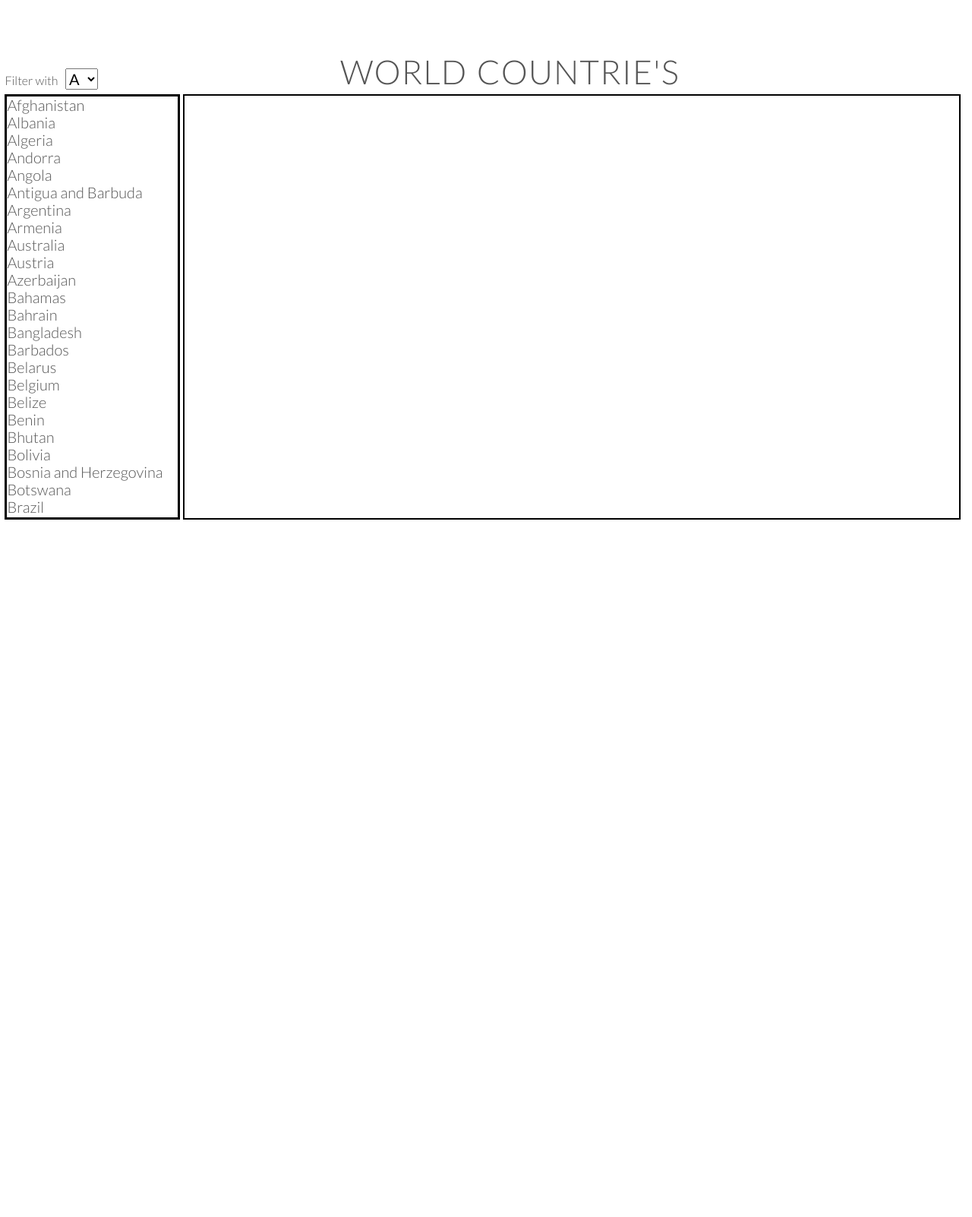
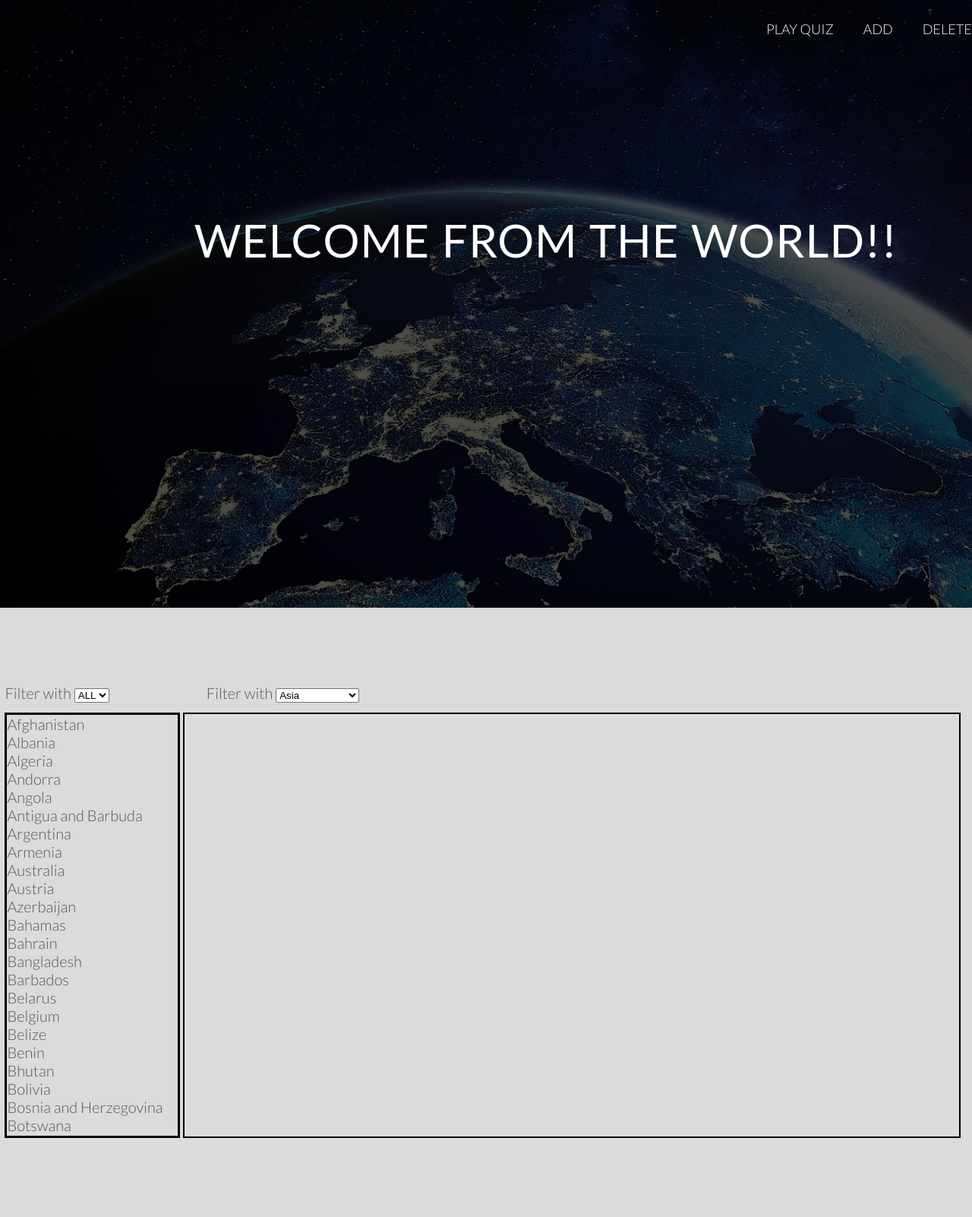
Before and after one commit to saiphyozinko123/worldfactbook, a Flask app: page / in a window 1280 px wide. Shown: the whole page at 76% size. Before the commit the page ends 684 px from the top, so only its background shows below. Run offline with Flask 2, Linux system fonts and the light colour scheme.

Commit message:
improve UI and combo box

```diff
--- a/server.py
+++ b/server.py
@@ -7,6 +7,11 @@ w = json.load(open("static/worldl.json"))
 
 @app.route("/")
 def index():
+    # if request.args['country']:
+    #     target = request.args['country']
+    #     lst = [c for c in w if c['name'] == target]
+    #     if len(lst) > 0:
+    #        return render_template("index",c = lst[0])
     return render_template("index.html")
 
 @app.route("/country/<i>")
--- a/static/index.css
+++ b/static/index.css
@@ -11,40 +11,115 @@ html{
     font-size: 20px;
     text-rendering: optimizeLegibility;
 }
+.mid-row{
+    max-width: 1340px;
+    margin: 0 auto;
+}
 
-.header{
-    max-width: 1140px;
-    margin: 0 auto;
-    position: absolute;
-    top: 5%;
-    left: 35%;
-}
-.section{
-    position: absolute;
-    max-width: 1140px;
-    margin: 0 auto;
+/* ------------heading------------- */
+header{
+    background-image: linear-gradient(rgba(0,0,0,0.7),rgba(0,0,0,0.7)), url(world.jpg);
+    background-size: cover;
+    background-position: center;
+    height: 100vh;
+    background-attachment: fixed;
+
 }
 h1{
     margin top: 0;
     margin-bottom: 20px;
-    font-size: 220%;
-    font-weight: 300;
+    color: #fff;
+    font-size: 300%;
+    word-spacing: 3px;
+    letter-spacing: 1px;
+    font-weight: 400;
     text-transform: uppercase;
-    letter-spacing: 1px;
-    word-spacing: 3px;
+}
+.text-box{
+    position: absolute;
+    top: 35%;
+    left: 20%;
 
 }
-.combo-box{
-    margin-top: 7%;
-    margin-bottom: 0.5%;
+/* --------navi bar ---------- */
+.main-navi {
+    float: right;
+    list-style: none;
+    margin-top: 25px;
+}
+.main-navi li{
+    display: inline-block;
+    margin-left: 35px;
+}
+.main-navi li a:link,
+.main-navi li a:visited {
+    color: #fff;
+    text-decoration: none;
+    text-transform: uppercase;
+    font-size: 90%;
+    border-bottom: 2px solid transparent none;
+    transition: border-bottom 0.2s;
+    padding: 8px 0px;
+}
+.main-navi li a:hover,
+.main-navi li a:active {
+    border-bottom: 2px solid #af5404;
+}
+/* -----------form-------------- */
+
+
+
+/* .search {
+  width: 100%;
+  position: relative;
+  display: flex;
+}
+
+.searchTerm {
+  width: 100%;
+  border: 3px solid red
+  border-right: none;
+  padding: 5px;
+  height: 36px;
+  border-radius: 10px 0px 0px 10px;
+  outline: none;
+  color: #9DBFAF;
+  font-size: 15px;
+  text-align: center;
+}
+
+.searchTerm:focus{
+  color: #201b6e
 
 }
-.cty-label{
-    font-size: 80%;
-    font-weight: 300;
 
-    padding-right: 0.5%;
-    margin-left: 0.5%;
+.searchButton {
+  width: 75px;
+  height: 36px;
+  border: 1px solid #201b6e;
+  background: #201b6e44;
+  text-align: center;
+  color: #fff;
+  border-radius: 0 10px 10px 0;
+  cursor: pointer;
+  font-size: 20px;
+  padding-left: 0px;
+
+} */
+
+/*Resize the wrap to see the search bar change!*/
+/* .wrap{
+  width: 30%;
+  position: absolute;
+  top: 50%;
+  left: 35%;
+  transform: translate(-50%, -50%);
+} */
+
+/* -------------------selection 1 ---------------- */
+.section-one {
+  padding: 100px 0;
+  background-color: #dddada;
 }
 #countryList{
   display: inline-block;
@@ -66,20 +141,44 @@ h1{
   height: 70vh;
 
 }
-/* .cty-list img{
-    width:200px;
+.selector-one, .selector-two {
+  display: inline-block;
+  padding-bottom: 1%;
+}
+.selector-one {
+  float: left;
+  padding-left: 0.5%;
+}
+.selector-two{
+  padding-left: 10%;
+}
+
+/* -----------from index.js ---------------- */
+/* .cty-list{
+  padding-top: 10%;
+} */
+.tbone{
+  position: relative;
+  padding-top: 7%;
+  padding-left: 25%;
+
+}
+.flagImage img{
+  max-width: 300px;
   border: 1px solid;
-    float: left;
-} */
-.cty-list{
-    padding-top: 10%;
+  width: 100%;
+  opacity: 85%;
+  transform: scale(1.0);
+  transition: transform 0.5s, opacity 0.5s, scale 0.5s;
+  background-color: #000;
+  margin-bottom: 10px;
+
 }
-.tbone{
-    float: left;
-    position: relative;
-    padding-top: 10%;
+.flagImage img:hover{
+  transform: scale(1.03);
+  opacity: 1;
 }
-.tbtwo{
+/* .tbtwo{
   float: left;
   width: 300px;
   position: relative;
@@ -90,4 +189,10 @@ h1{
   width: 300px;
   border: 2px solid black;
 
+} */
+.letters{
+  font-size: 15px;
+  text-align: center;
+  padding: 1px;
+  width: 3%;
 }
--- a/static/index.js
+++ b/static/index.js
@@ -1,6 +1,9 @@
 fetch('static/worldl.json')
    .then(r=>r.json())
    .then(r=>{
+        let continent= []
+// --------------------- for alphabet ---------------------
+
        for(let c of r){
            let d = document.createElement('div');
            d.innerText = c.name;
@@ -9,6 +12,7 @@ fetch('static/worldl.json')
                document.getElementById('content').innerHTML = `
                <div class="tbone">
                <table class="cty-list">
+               <tr><td colspan=2 class="flagImage"><img src=${c.flag} alt="Flag image"></td></tr>
                <tr><th> Name:</th><td>${c.name}</td></tr>
                <tr><th>Id: </th><td>${c.id}</td></tr>
                <tr><th>Capital: </th><td>${c.capital}</td></tr>
@@ -18,23 +22,114 @@ fetch('static/worldl.json')
                <tr><th>Population: </th><td>${c.population}</td></tr>
                </table>
                </div>
-                <div class="tbtwo">
-                    <img src=${c.flag}>
-                </div>
-
                `;
            }
            document.getElementById('countryList').append(d);
+
         }
+
         document.querySelector('select').onchange=()=>{
-        //    console.log(document.querySelector("select").value)
+        console.log(document.querySelector("select").value)
         let letter = document.querySelector('select').value
         for(let n of document.querySelectorAll('#countryList div')){
         if (n.innerText.startsWith(letter)){
             n.classList.remove('hide');
-            }else{
+        }else if(letter === '#'){
+            n.classList.remove('hide')
+        }
+        else{
             n.classList.add('hide');
         }
     }
    }
+//    for alphabet order
+
+   for (alpha='A'.charCodeAt();alpha<= 'Z'.charCodeAt();alpha++){
+    let a = String.fromCharCode(alpha)
+    let o = document.createElement('option')
+    o.innerText = a
+    o.value = a
+    let s = document.getElementById('country')
+    // console.log(s)
+    s.append(o)
+}
+// --------------------- for continent ---------------------------
+
+        for (let w of r){
+            let i = w.continent
+            // console.log(continent)
+            continent.push(i)
+        }
+    //    }
+        const uniqueValuesSet = new Set(continent);
+        console.log(uniqueValuesSet)
+        for(let uniCon of uniqueValuesSet){
+            let opt = document.createElement('option')
+            opt.innerText = uniCon
+            opt.value = uniCon
+            let co = document.getElementById('continent')
+            co.append(opt)
+       }
+
+
+        document.getElementById('continent').onchange=()=>{
+            console.log(document.getElementById('continent').value);
+            let conTin = document.getElementById('continent').value;
+            document.getElementById('countryList').innerHTML= ' ';
+
+            for(let c of r){
+                if(conTin === c.continent){
+                let d = document.createElement('div');
+
+                d.innerText = c.name;
+                d.classList.add('countryIndex');
+                d.onclick = ()=>{
+                    document.getElementById('content').innerHTML = `
+                    <div class="tbone">
+                    <table class="cty-list">
+                    <tr><td colspan=2 class="flagImage"><img src=${c.flag} alt="Flag image"></td></tr>
+                    <tr><th> Name:</th><td>${c.name}</td></tr>
+                    <tr><th>Id: </th><td>${c.id}</td></tr>
+                    <tr><th>Capital: </th><td>${c.capital}</td></tr>
+                    <tr><th>Continent: </th><td>${c.continent}</td></tr>
+                    <tr><th>Area: </th><td>${c.area}</td></tr>
+                    <tr><th>GDP: </th><td>${c.gdp}</td></tr>
+                    <tr><th>Population: </th><td>${c.population}</td></tr>
+                    </table>
+                    </div>
+                    `;
+                }
+
+                document.getElementById('countryList').append(d);
+            }
+    }
+}
+
+// // --------------------- for alphabet ---------------------
+
+//        document.querySelector('select').onchange=()=>{
+//             console.log(document.querySelector("select").value)
+//            let letter = document.querySelector('select').value
+//            for(let n of document.querySelectorAll('#countryList div')){
+//             if (n.innerText.startsWith(letter)){
+//                 n.classList.remove('hide');
+//             }else if(letter === '#'){
+//                 n.classList.remove('hide')
+//             }
+//             else{
+//                 n.classList.add('hide');
+//             }
+//         }
+//        }
+//     //    for alphabet order
+
+//        for (alpha='A'.charCodeAt();alpha<= 'Z'.charCodeAt();alpha++){
+//         let a = String.fromCharCode(alpha)
+//         let o = document.createElement('option')
+//         o.innerText = a
+//         o.value = a
+//         let s = document.getElementById('country')
+//         // console.log(s)
+//         s.append(o)
+//     }
    })
--- a/templates/index.html
+++ b/templates/index.html
@@ -5,55 +5,50 @@
     <meta http-equiv="X-UA-Compatible" content="IE=edge">
     <meta name="viewport" content="width=C, initial-scale=1.0">
     <title>Countries</title>
-
-    <link rel="stylesheet" href="../vendors/css/normalize.css">
+    <link rel="stylesheet" href="https://cdnjs.cloudflare.com/ajax/libs/font-awesome/5.15.4/css/all.min.css" referrerpolicy="no-referrer" />
     <link href="https://fonts.googleapis.com/css2?family=Lato:ital,wght@0,100;0,300;0,400;1,300&display=swap" rel="stylesheet">
     <script src=../static/index.js></script>
     <link rel="stylesheet" href="../static/index.css">
 </head>
 <body>
     <header>
-        <div class="header">
-            <h1>World Countrie's</h1>
+        <nav>
+            <div class="mid-row">
+                <ul class="main-navi">
+                    <li>
+                        <a href="#">Play Quiz</a>
+                    </li>
+                    <li>
+                        <a href="#">ADD</a>
+                    </li>
+                    <li>
+                        <a href="#">Delete</a>
+                    </li>
+
+                </ul>
+            </div>
+        </nav>
+        <div class="text-box">
+            <h1>Welcome from the world!!</h1>
         </div>
     </header>
-    <section>
-        <div class="combo-box">
-            <label for="country" class="cty-label">Filter with </label>
-            <select name="country">
-                <option value="A">A</option>
-                <option value="B">B</option>
-                <option value="C">C</option>
-                <option value="D">D</option>
-                <option value="E">E</option>
-                <option value="F">F</option>
-                <option value="G">G</option>
-                <option value="H">H</option>
-                <option value="I">I</option>
-                <option value="J">J</option>
-                <option value="K">K</option>
-                <option value="L">L</option>
-                <option value="M">M</option>
-                <option value="N">N</option>
-                <option value="O">O</option>
-                <option value="P">P</option>
-                <option value="Q">Q</option>
-                <option value="R">R</option>
-                <option value="S">S</option>
-                <option value="T">T</option>
-                <option value="U">U</option>
-                <option value="V">V</option>
-                <option value="W">W</option>
-                <option value="X">X</option>
-                <option value="Y">Y</option>
-                <option value="Z">Z</option>
-            </select>
+    <section class="section-one">
+        <div class="mid-row">
+            <div class="selector-one">
+                <label for="country" class="cty-label">Filter with </label>
+                <select id="country" class="select-one">
+                    <option value="#">ALL</option>
+                </select>
+            </div>
+            <div class="selector-two">
+                <label for="continent" class="cty-label">Filter with </label>
+                <select id="continent" class="select-two">
+                </select>
         </div>
         <div class="table">
             <div id=countryList></div>
             <div id=content></div>
         </div>
-
     </section>
 
 </body>
```
Also changed, not shown: static/normalize.css (renamed from vendors/css/normalize.css), static/world.jpg (added), vendors/css/grid.css (deleted), world.jpg (added). Lines whose indentation alone changed are shown as unchanged.
